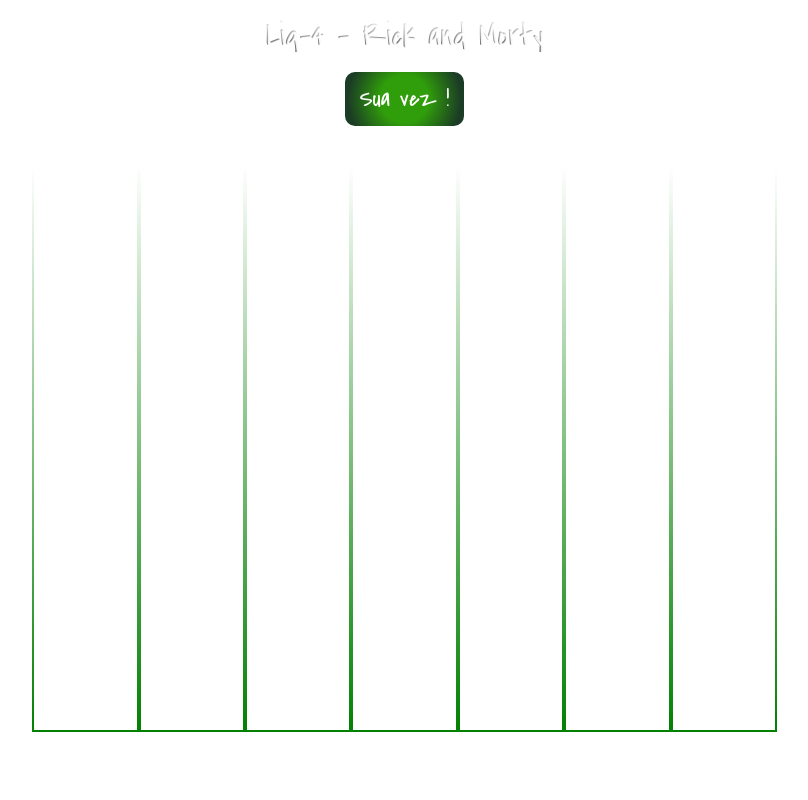
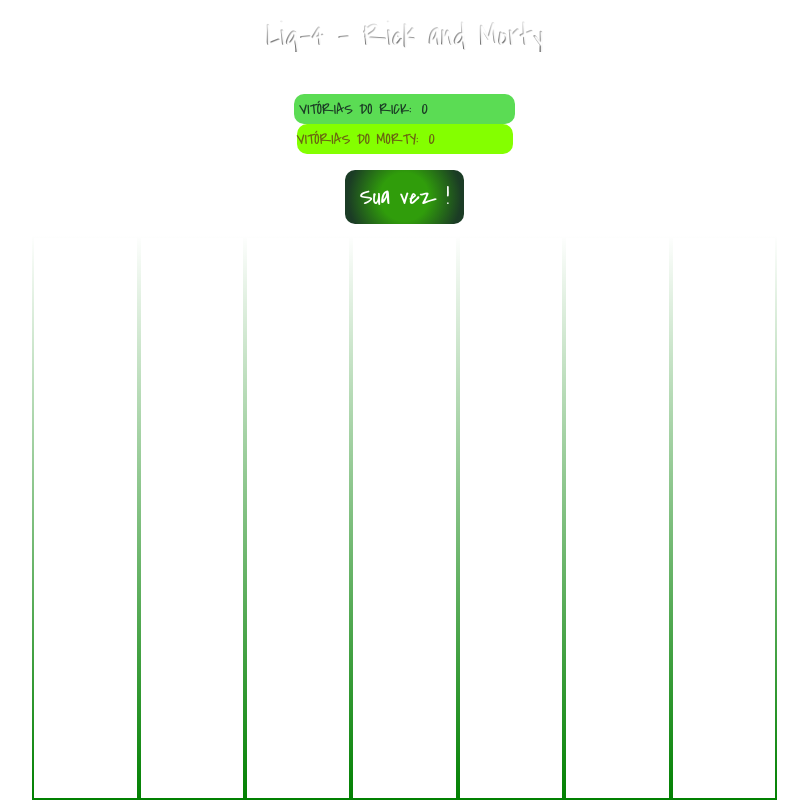
Before and after one commit to costarafaelhugo/lig-4, a plain HTML site: page index.html in a window 1280 px wide. Both pictures are taken after a click on the button "JOGAR". Shown: the whole page, without its empty margins (229-1037 px from the left). Drawn offline with Linux system fonts and the light colour scheme.

Commit message:
adicionado placar de vitorias

```diff
--- a/index.html
+++ b/index.html
@@ -41,8 +41,22 @@
         </div>
 
 
+        <div id="score" class="placar boardHide">
+            <h2 class="placarTitulo">Placar</h2>
+            <div class="rickPoints">
+                <span> Vitórias do Rick:</span>
+                <span id="pontosR"></span>
+            </div>
+            <div class="mortyPoints">
+                <span> Vitórias do Morty:</span>
+                <span id="pontosM"></span>
+            </div>
+        </div>
         <div id="currentPlayer" class="boardHide">
         </div>
+
+
+
         <div id="board" class="boardHide">
         </div>
 
--- a/script.js
+++ b/script.js
@@ -35,7 +35,12 @@ function makeBoard() {
 makeBoard()
 addEventListners()
 
+//Pontos do placar
+let rickWins = 0
+document.getElementById('pontosR').innerText = rickWins
 
+let mortyWins = 0
+document.getElementById('pontosM').innerText = mortyWins
 
 
 //FUNÇÃO QUE COLOCA UM ADDEVENTLISTNERS EM CADA COLUNA
@@ -91,15 +96,11 @@ function gamePlay(u) {
     let place = lastCellViable(cells)
     pieceCreator(place)
     if (winAndDrawCondition() === "WIN") {
-        //função para mostrar o vencedor
-        //winOrDrawScreen(currentPlayer)
         time(currentPlayer)
         console.log('WIN')
     }
 
     if (winAndDrawCondition() === "DRAW") {
-        //função para mostrar empate
-        // winOrDrawScreen('draw')
         time('draw')
         console.log('DRAW')
     }
@@ -124,6 +125,9 @@ button.addEventListener('click', function () {
     let divPlayer = document.getElementById('currentPlayer')
     divPlayer.classList.remove('boardHide')
 
+    let score = document.getElementById('score')
+    score.classList.remove('boardHide')
+
     playersTurn(currentPlayer)
 
 })
@@ -143,7 +147,6 @@ function playersTurn(a) {
     }
 }
 
-//FUNÇÃO QUEMODIFICA O BOARD CADA VEZ QUE UMA PEÇA É COLOCADA
 
 function modifyBoard(letter) {
     let arrId = letter.parentNode.id.split('')
@@ -245,6 +248,7 @@ function isDraw() {
     return true
 }
 
+
 function winOrDrawScreen(element) {
     let board1 = document.getElementById('board')
     board1.classList.add('boardHide')
@@ -264,6 +268,8 @@ function winOrDrawScreen(element) {
         winDiv.textContent = `Parabéns ${player1}! Um Rick sempre vai ser melhor que um Morty...`
         winDiv.appendChild(winGif)
         destination.appendChild(winDiv)
+        rickWins++
+        document.getElementById('pontosR').innerText = rickWins
     }
 
     if (element === 'morty') {
@@ -272,6 +278,8 @@ function winOrDrawScreen(element) {
         winDiv.textContent = `Parabéns ${player2}! Um Morty as vezes consegue...`
         winDiv.appendChild(winGif)
         destination.appendChild(winDiv)
+        mortyWins++
+        document.getElementById('pontosM').innerText = mortyWins
     }
 
     if (element === 'draw') {
@@ -298,6 +306,6 @@ function winOrDrawScreen(element) {
         ]
         makeBoard()
         addEventListners()
-    }, 2000)
+    }, 3000)
 
 }
--- a/style.css
+++ b/style.css
@@ -5,6 +5,7 @@ body {
     background-image: url(imagens/background-stars.jpg);
     width: 100vw;
     font-family: 'Covered By Your Grace', cursive;
+    font-size: 16px;
 }
 
 header{
@@ -28,6 +29,91 @@ main {
     flex-direction: column;
     align-items: center;
     width: 100%;
+}
+
+.placarTitulo{
+    color: white;
+    font-size: 32px;
+}
+
+.placar {
+    width: 30vh;
+    display: flex;
+    flex-wrap: wrap;
+    align-items: center;
+    justify-content: center;
+    margin-bottom: 1vh;
+}
+.rickPoints {
+    border: none;
+    color: #1B3C25;
+    animation: neon 1s ease-in-out infinite;
+    border-radius: 10px;
+    text-transform: uppercase;
+    padding-left: 5px;
+    width: 90%;
+    height: 30px;
+    display: flex;
+    align-items: center;
+
+}
+
+#pontosR, #pontosM {
+    margin-left: 10px;
+    font-size: 1.2rem;
+}
+
+.mortyPoints {
+    border: none;
+    color: #6A6411;
+    animation: neon2 1s ease-in infinite;
+    border-radius: 10px;
+    text-transform: uppercase;
+    width: 90%;
+    height: 30px;
+    display: flex;
+    align-items: center;
+
+}
+
+@keyframes neon {
+    0% {
+        background:#00FE00;
+    }
+    25% {
+        background: #8DFF00;
+    }
+    50% {
+        background: #87D400;
+    }
+    75% {
+        background: #5CDB51;
+    }
+    100% {
+        background: #55E575;
+    }
+}
+
+@keyframes neon2{
+    0% {
+        background: #55E575;
+    }
+
+    25% {
+        background: #5CDB51;
+    }
+
+    50% {
+        background: #87D400;
+    }
+
+    75% {
+        background:#8DFF00;
+    }
+
+    100% {
+        background:#00FE00;
+    }
 }
 
 #portal{
@@ -94,7 +180,7 @@ input {
 }
 
 #board {
-    margin: 40px 0px;
+    margin: 10px 0px;
     display: flex;
     flex-wrap: wrap;
     justify-content: bottom;
@@ -163,8 +249,8 @@ input {
 #currentPlayer{
     text-align: center;
     font-size: 1.3em;
-    margin-top: 10px;
-    margin-bottom: 30px;
+    margin-top: 1vh;
+    margin-bottom: 1vh;
     border-radius: 10px;
     color: white;
     padding: 10px;
```
